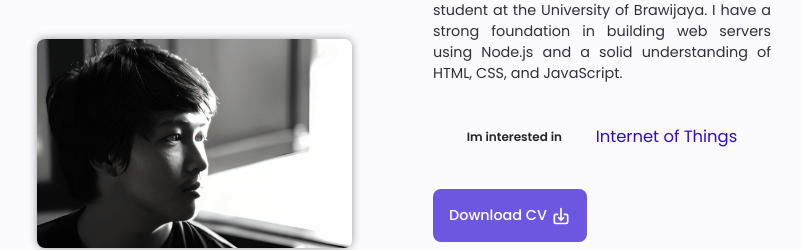
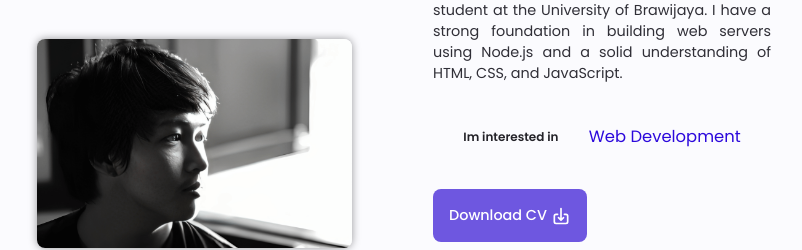
Before and after one commit to rheyhannh/whoishayyan.site, a Next.js app: page / in a window 1280 px wide. Shown: the part 967-1217 px from the top of the page, without its empty margins (245-1047 px from the left). Built offline with nearby package versions, Linux system fonts and the light colour scheme.

Commit message:
fix: Render interested text

```diff
--- a/src/components/about/Data.jsx
+++ b/src/components/about/Data.jsx
@@ -58,7 +58,7 @@ export default function AboutData({ data }) {
                     <span className={styles.about__info_title}>Im interested in</span>
                 </div>
                 <div>
-                    <span className={styles.about__info_name} id="interestedText">{data.interestedList[0]}</span>
+                    <span className={styles.about__info_name} id="interestedText">{data.interestedList[textIndex]}</span>
                 </div>
             </div>
 
```
